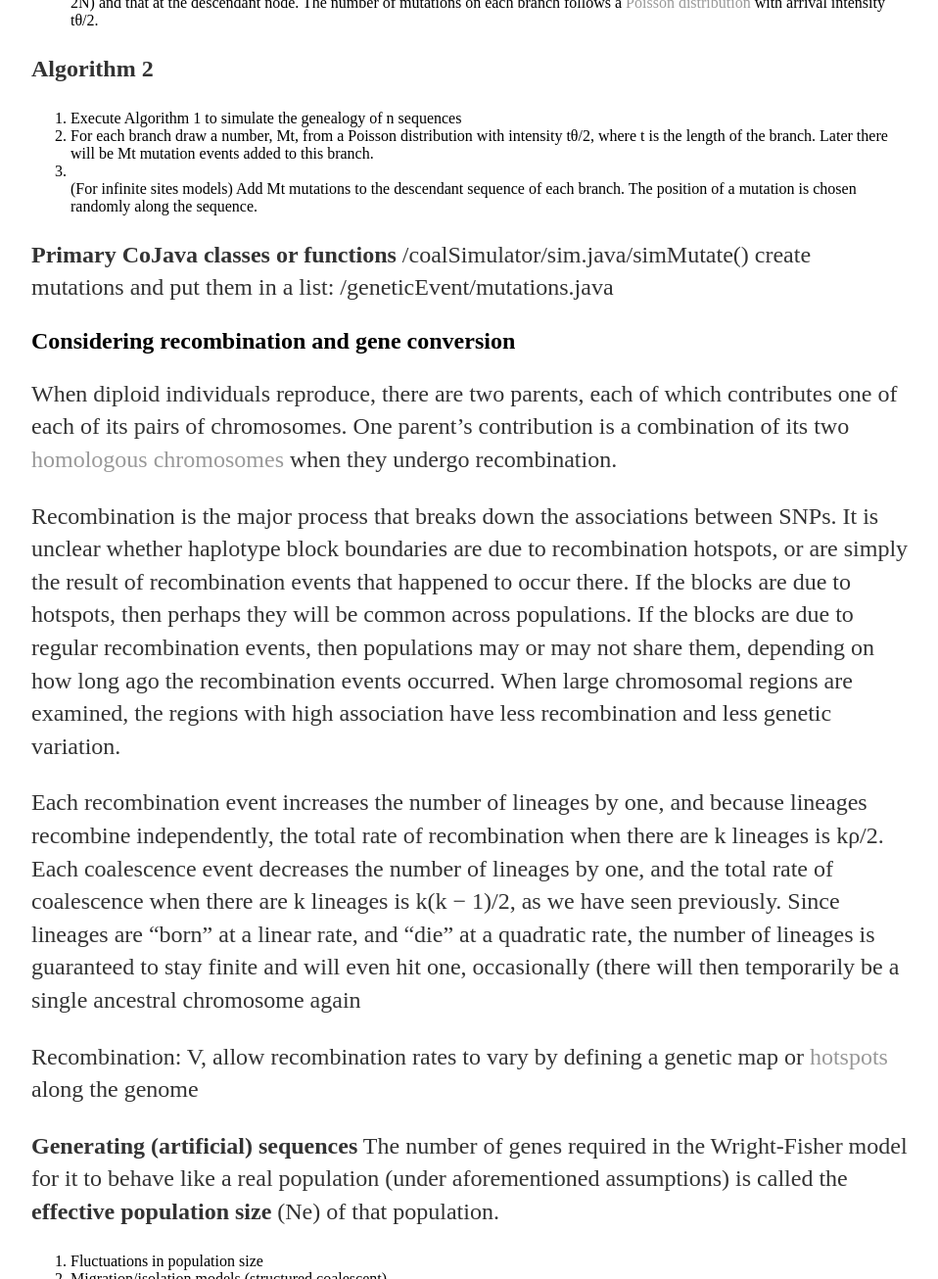
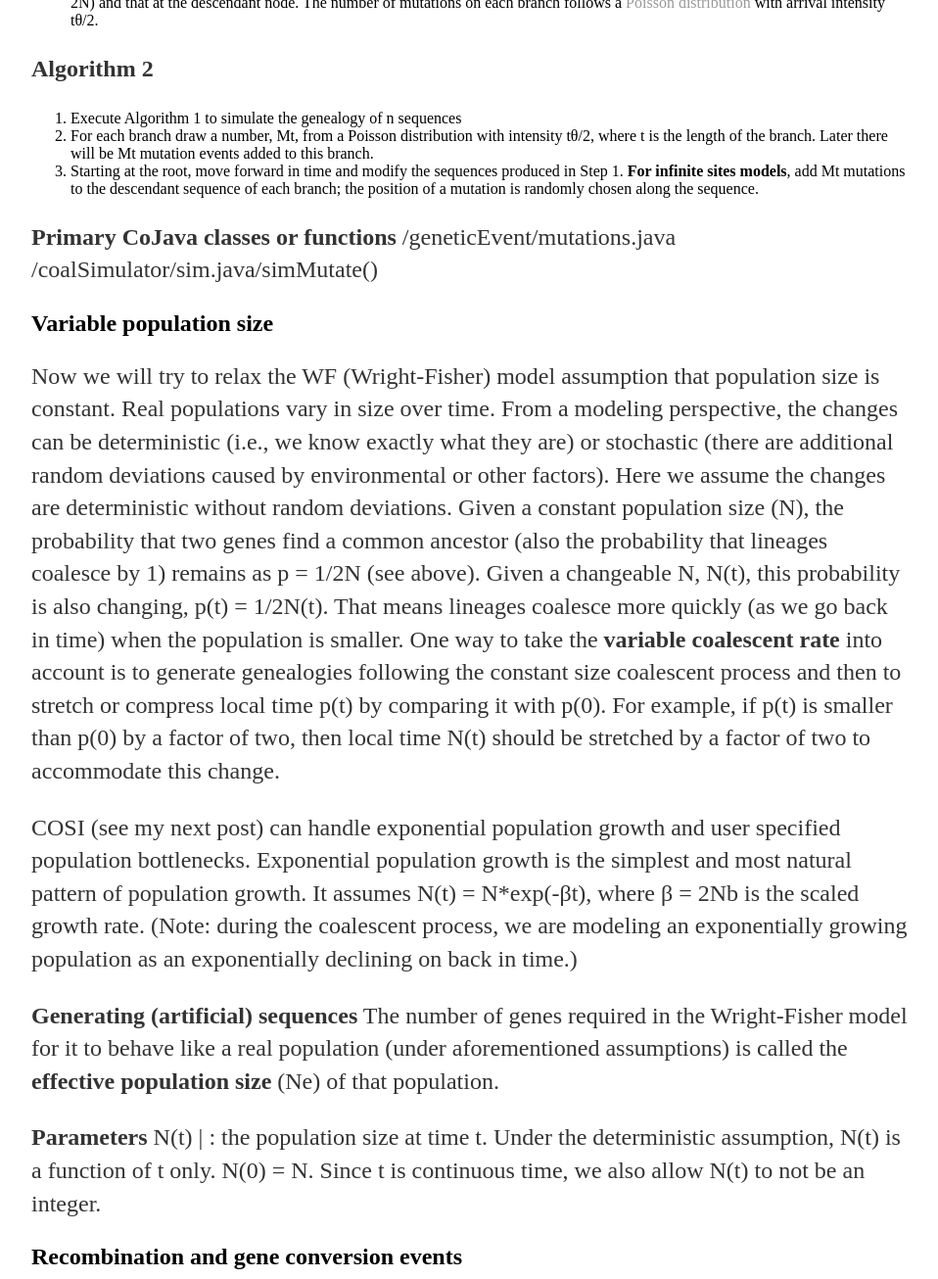
Before and after one commit to lybird300/lybird300.github.io, a Jekyll site: the page built from _posts/2015-04-02-coalescent.md, in a window 1280 px wide and 1400 px high, scrolled down 5762 px, cut to the strip 94-1400 px from the top of the window. Shown: the whole strip at 98% size, without its empty margins (160-1118 px from the left). Built offline with Jekyll 4.4.1, drawn with Linux system fonts in a browser that asks for light colours; some of the changed text lies outside the part shown.

Commit message:
Update 2015-04-02-coalescent.md

```diff
--- a/_posts/2015-04-02-coalescent.md
+++ b/_posts/2015-04-02-coalescent.md
@@ -16,7 +16,7 @@ Gustave Malécot (in the 1940’s) introduced the idea of following a pair of ge
 <li>Hudson (1990) wrote a wonderful review of coalescent theory and made available an <b>algorithm</b> to simulate data under different population models.</li>
 </ul>
 
-In the rest of this post, I will briefly introduce the coalescent approach, including basic components and important extensions. I will first discuss how to implement the coalescent events that relates the sample of DNA sequences via their common ancestry, assuming that the process follows the Wright-Fisher model. Then the assumptions of this model are gradually relaxed or changed to fit our goal of studying haplotype polymorphism. Specifically, since mutations are the sources of polymorphism, they must be incorporated into the model. Recombination is another indispensable element because it creates the boundaries of haplotypes (by breaking down the associations between SNPs) and linkage disequalibrium. I will also add some other genetic or population events. <b><TBC></b> These events consists of a stochastic process that produces not only a set of simulated DNA sequences but also their genealogical relationship and evolutionary histories.
+In the rest of this post, I will briefly introduce the coalescent approach, including basic components and important extensions. I will first discuss how to implement the coalescent events that relates the sample of DNA sequences via their common ancestry, assuming that the process follows the Wright-Fisher model. Then the assumptions of this model are relaxed or changed one by one to fit our goal of studying haplotype polymorphism. For example, mutations must be incorporated into the model as they are the sources of polymorphism. Recombination is another indispensable element because it creates the boundaries of haplotypes (by breaking down the associations between SNPs) and linkage disequalibrium. I will also add some other genetic or population events. <b><TBC></b> These events consists of a stochastic process that produces not only a set of simulated DNA sequences but also their genealogical relationship and evolutionary histories.
 
 This process is assumed to have the so-called Markov property -- the state of a specific next step in the process only depends on the present state. In genetics it is natural to assumes that the probability of a future event depends only on the current situation. When time is continuously measured, the Markov process is closely related with the exponential distribution. If a random variable U follows an exponential distribution, often denoted U ~ Exp(λ), then Prob(U <= t) = 1 - exp(-λ*t), where λ > 0 is the parameter of the distribution called the rate parameter. Let X1, ..., Xn be independent exponentially distributed random variables with rate parameters λ1, ..., λn. A property of exponential distributions is that min{X1, ..., Xn} is also exponentially distributed, with parameter λ = λ1 + ... + λn. The index of the variable which achieves the minimum is distributed according to the law Prob(Xk=min{X1, ..., Xn}) = λk/(λ1 + ... + λn). As will be more clear below, this property is important for constructing a unified model incorporating aforementioned various evolutionary events, which are often assumed to be independent. For more information, please refer to the resources provided at the end of this post.
 
@@ -56,7 +56,7 @@ Step 2 utilizes the property that when n is much smaller than N, the probability
 <br/>
 Update the ARG: /populationStructures/demography.java/coalesceByName()
 
-<h2>Adding mutations</h2>
+<h2>Mutation events</h2>
 <img alt="mutation" src="https://cloud.githubusercontent.com/assets/5496192/7108656/3cdaa94e-e15b-11e4-81de-4807091b966b.PNG" />
 <p>We consider strictly neutral mutations that will not affect an individual's fitness (the individual's ability to survive and to produce offspring). Such mutations should not affect the simulated genealogies, because they have no effect on the number of offspring or individuals' tendency to migrate. This has two consequences.The first consequence is an efficient computer algorithm, in which the coalescent process is modeled by separating the neutral mutation process from the the genealogical process. We can first generate the random genealogy of the individuals backward in time, and then superimpose mutations forward in time. The second consequence is that we can choose from various mutation models (e.g., infinite-allele, infinite-site, or finite-site model) without influencing the statistical properties of resultant genealogies.</p>
 
@@ -73,15 +73,24 @@ Update the ARG: /populationStructures/demography.java/coalesceByName()
 <ol>
 <li>Execute Algorithm 1 to simulate the genealogy of n sequences</li>
 <li>For each branch draw a number, Mt, from a Poisson distribution with intensity tθ/2, where t is the length of the branch. Later there will be Mt mutation events added to this branch. </li>
-<li></li>
-(For infinite sites models) Add Mt mutations to the descendant sequence of each branch. The position of a mutation is chosen randomly along the sequence.
+<li>Starting at the root, move forward in time and modify the sequences produced in Step 1. <b>For infinite sites models</b>, add Mt mutations to the descendant sequence of each branch; the position of a mutation is randomly chosen along the sequence.</li>
 </ol>
 
 <b>Primary CoJava classes or functions</b>
+/geneticEvent/mutations.java
 /coalSimulator/sim.java/simMutate()
-create mutations and put them in a list: /geneticEvent/mutations.java
 
-<h2>Considering recombination and gene conversion</h2>
+<h2>Variable population size</h2>
+Now we will try to relax the WF (Wright-Fisher) model assumption that population size is constant. Real populations vary in size over time. From a modeling perspective, the changes can be deterministic (i.e., we know exactly what they are) or stochastic (there are additional random deviations caused by environmental or other factors). Here we assume the changes are deterministic without random deviations. Given a constant population size (N), the probability that two genes find a common ancestor (also the probability that lineages coalesce by 1) remains as p = 1/2N (see above). Given a changeable N, N(t), this probability is also changing, p(t) = 1/2N(t). That means lineages coalesce more quickly (as we go back in time) when the population is smaller. One way to take the <b>variable coalescent rate</b> into account is to generate genealogies following the constant size coalescent process and then to stretch or compress local time p(t) by comparing it with p(0). For example, if p(t) is smaller than p(0) by a factor of two, then local time N(t) should be stretched by a factor of two to accommodate this change.
+
+COSI (see my next post) can handle exponential population growth and user specified population bottlenecks. Exponential population growth is the simplest and most natural pattern of population growth. It assumes N(t) = N*exp(-βt), where β = 2Nb is the scaled growth rate. (Note: during the coalescent process, we are modeling an exponentially growing population as an exponentially declining on back in time.)
+
+<b>Generating (artificial) sequences</b>
+The number of genes required in the Wright-Fisher model for it to behave like a real population (under aforementioned assumptions) is called the <b>effective population size</b> (Ne) of that population.
+
+<b>Parameters</b>
+N(t) | : the population size at time t. Under the deterministic assumption, N(t) is a function of t only. N(0) = N. Since t is continuous time, we also allow N(t) to not be an integer.
+<h2>Recombination and gene conversion events</h2>
 When diploid individuals reproduce, there are two parents, each of which contributes one of each of its pairs of
 chromosomes. One parent’s contribution is a combination of its two <a href="http://www.phschool.com/science/biology_place/labbench/lab3/homologs.html">homologous chromosomes</a> when they undergo recombination.
 
@@ -91,11 +100,10 @@ Each recombination event increases the number of lineages by one, and because li
 
 Recombination: V, allow recombination rates to vary by defining a genetic map or <a href="http://en.wikipedia.org/wiki/Recombination_hotspot">hotspots</a> along the genome
 
-<b>Generating (artificial) sequences</b>
-The number of genes required in the Wright-Fisher model for it to behave like a real population (under aforementioned assumptions) is called the <b>effective population size</b> (Ne) of that population.
 
 
-1. Fluctuations in population size
+
+
 2. Migration/isolation models (structured coalescent)
 3. Recombination (recombination graph)
 4. Selection (ancestral selection graph)
```
Also changed, not shown: other parts of _posts/2015-04-02-coalescent.md (+2 -9 lines).
